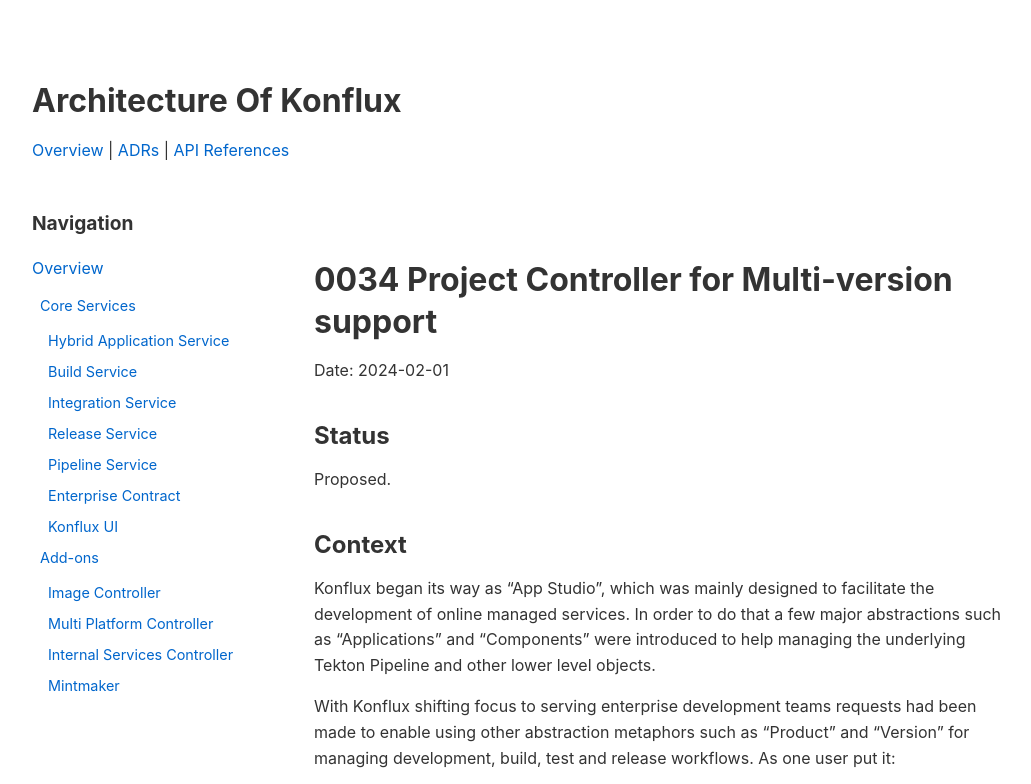
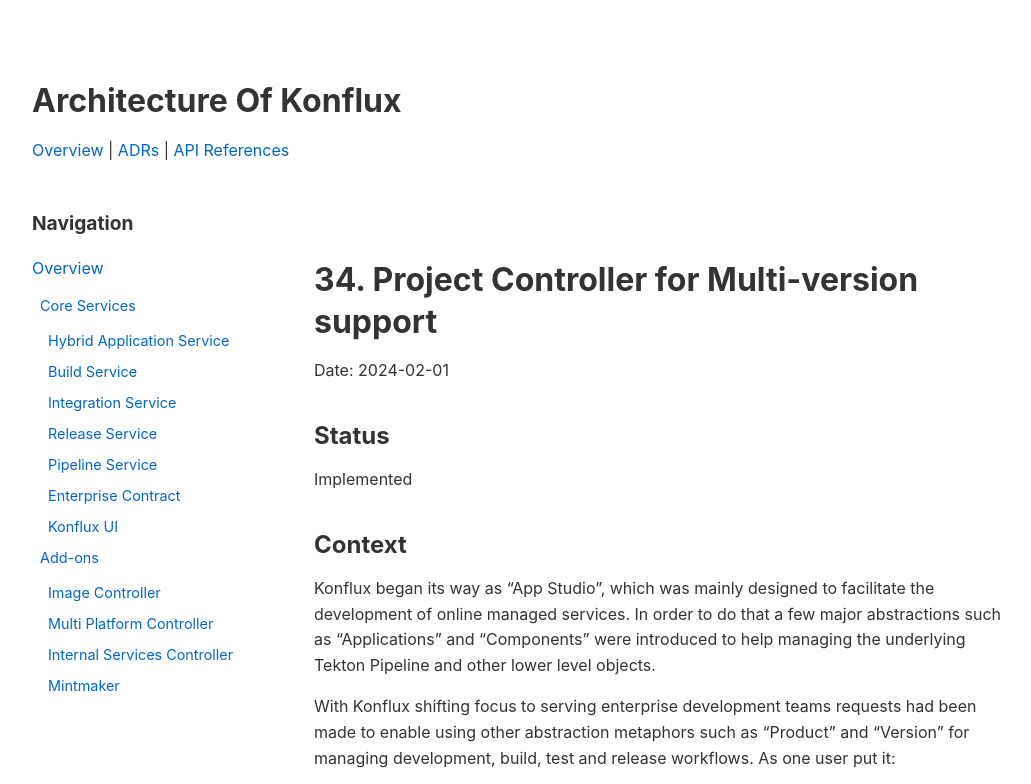
Before and after one commit to konflux-ci/architecture, an Eleventy site: page ADR/0034-project-controller-for-multiversion.md in a window 1280 px wide. Shown: the top 784 px of the page, without its empty margins (0-1031 px from the left). Built offline with nearby package versions, Linux system fonts and the light colour scheme; Eleventy itself is replaced by a stand-in of ours; files that its build step writes are made by us from their sources; what eleventy-plugin-toc, markdown-it-replace-link would draw is missing.

Commit message:
Update state of project controller

```diff
--- a/ADR/0034-project-controller-for-multiversion.md
+++ b/ADR/0034-project-controller-for-multiversion.md
@@ -1,10 +1,10 @@
-# 0034 Project Controller for Multi-version support
+# 34. Project Controller for Multi-version support
 
 Date: 2024-02-01
 
 ## Status
 
-Proposed.
+Implemented
 
 ## Context
 
```
